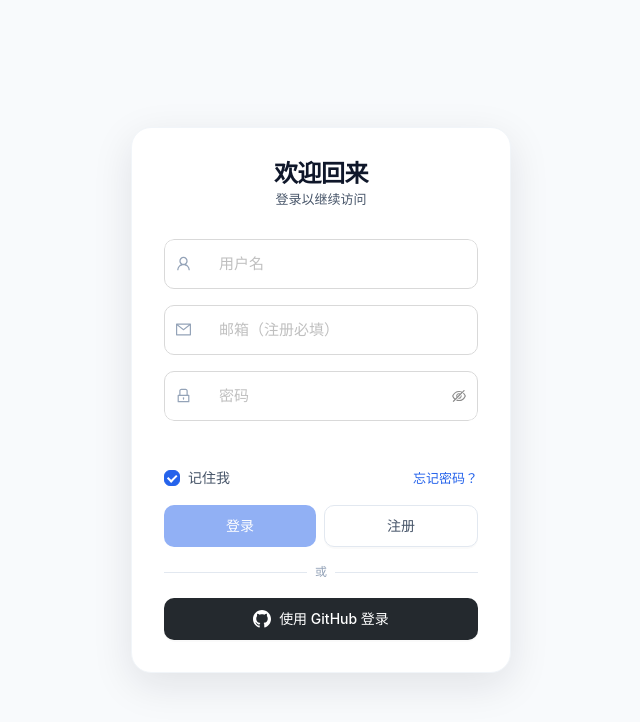
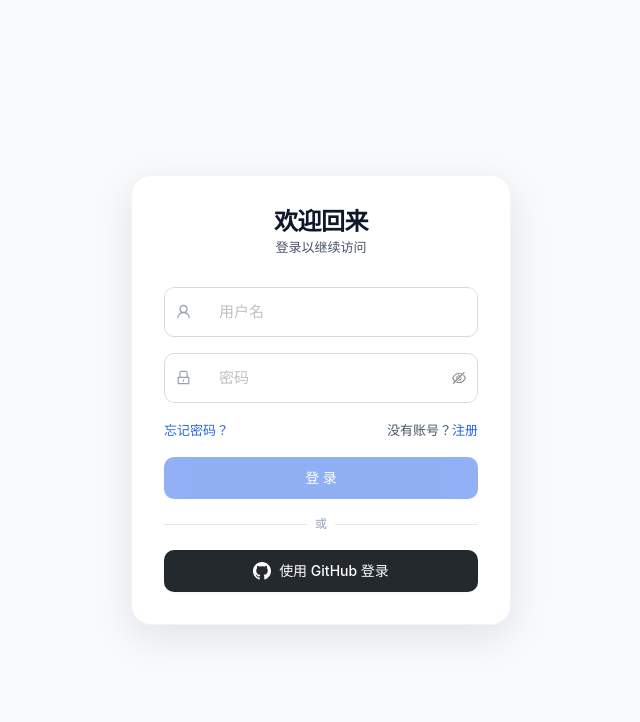
Before and after one commit to swxs/openapi_auth, a Vue app: page /#/ in a window 1280 px wide. Shown: the top 722 px of the page, without its empty margins (319-959 px from the left). Built offline with nearby package versions, Linux system fonts and the light colour scheme; the HTML template or start-up script is replaced by a standard one.

Commit message:
[vibe] feature: 优化主页面UX设计

```diff
--- /dev/null
+++ b/src/utils/oauth.js
@@ -0,0 +1,15 @@
+const OAUTH_QUERY_KEYS = ['client_id', 'redirect_uri', 'state', 'scope']
+
+export function oauthQueryFromRoute(route) {
+  const query = {}
+  for (const key of OAUTH_QUERY_KEYS) {
+    if (route.query[key]) {
+      query[key] = route.query[key]
+    }
+  }
+  return query
+}
+
+export function navQueryFromRoute(route, extra = {}) {
+  return { ...oauthQueryFromRoute(route), ...extra }
+}
--- a/src/views/check-email.vue
+++ b/src/views/check-email.vue
@@ -18,6 +18,7 @@
 
 <script>
 import { resendVerification } from '../api/auth'
+import { navQueryFromRoute } from '../utils/oauth'
 
 export default {
   name: 'CheckEmail',
@@ -48,7 +49,7 @@ export default {
       }
     },
     goLogin() {
-      this.$router.push('/')
+      this.$router.push({ path: '/', query: navQueryFromRoute(this.$route) })
     },
   },
 }
--- a/src/views/forgot-password.vue
+++ b/src/views/forgot-password.vue
@@ -23,6 +23,7 @@
 
 <script>
 import { forgotPassword } from '../api/auth'
+import { navQueryFromRoute } from '../utils/oauth'
 
 export default {
   name: 'ForgotPassword',
@@ -48,7 +49,10 @@ export default {
           const msg = data?.message || message || '请求已提交'
           this.$message.success(msg)
           if (data?.unactivated) {
-            this.$router.push({ path: '/check-email', query: { email: this.form.email } })
+            this.$router.push({
+              path: '/check-email',
+              query: navQueryFromRoute(this.$route, { email: this.form.email }),
+            })
           }
         } else {
           this.$message.error(message || '提交失败')
@@ -60,7 +64,7 @@ export default {
       }
     },
     goLogin() {
-      this.$router.push('/')
+      this.$router.push({ path: '/', query: navQueryFromRoute(this.$route) })
     },
   },
 }
--- a/src/views/index.vue
+++ b/src/views/index.vue
@@ -2,105 +2,111 @@
   <div class="login-container">
     <div class="login-card">
       <header class="login-header">
-        <h1 class="login-title">欢迎回来</h1>
-        <p class="login-subtitle">登录以继续访问</p>
+        <h1 class="login-title">{{ pageTitle }}</h1>
+        <p class="login-subtitle">{{ pageSubtitle }}</p>
       </header>
 
-      <a-form ref="formRef" class="login-form" :model="logins">
+      <a-form ref="formRef" class="login-form" :model="form" :rules="formRules">
         <div class="input-group">
-          <a-form-item class="form-item form-item-inline">
+          <a-form-item name="identifier" class="form-item form-item-inline">
             <a-input
               id="identifier"
               class="modern-input"
-              v-model:value="logins.identifier"
+              v-model:value="form.identifier"
+              name="identifier"
+              autocomplete="username"
               placeholder="用户名"
               allow-clear
-              @blur="verify('identifier')"
-              @focus="verify('identifier')"
             >
               <template #prefix>
-                <UserOutlined class="input-prefix-icon" />
+                <UserOutlined class="input-prefix-icon" aria-hidden="true" />
               </template>
             </a-input>
           </a-form-item>
-          <a-form-item class="form-item form-item-inline">
+          <a-form-item v-if="isRegisterMode" name="email" class="form-item form-item-inline">
             <a-input
               id="email"
               class="modern-input"
-              v-model:value="logins.email"
-              placeholder="邮箱（注册必填）"
+              v-model:value="form.email"
+              name="email"
+              type="email"
+              autocomplete="email"
+              placeholder="邮箱"
               allow-clear
             >
               <template #prefix>
-                <MailOutlined class="input-prefix-icon" />
+                <MailOutlined class="input-prefix-icon" aria-hidden="true" />
               </template>
             </a-input>
           </a-form-item>
-          <a-form-item class="form-item form-item-inline">
+          <a-form-item name="credential" class="form-item form-item-inline">
             <a-input-password
               id="credential"
               class="modern-input"
-              v-model:value="logins.credential"
+              v-model:value="form.credential"
+              name="credential"
+              :autocomplete="isRegisterMode ? 'new-password' : 'current-password'"
               placeholder="密码"
-              @blur="verify('credential')"
-              @focus="verify('credential')"
             >
               <template #prefix>
-                <LockOutlined class="input-prefix-icon" />
+                <LockOutlined class="input-prefix-icon" aria-hidden="true" />
+              </template>
+            </a-input-password>
+          </a-form-item>
+          <a-form-item v-if="isRegisterMode" name="confirm_credential" class="form-item form-item-inline">
+            <a-input-password
+              id="confirm_credential"
+              class="modern-input"
+              v-model:value="form.confirm_credential"
+              name="confirm_credential"
+              autocomplete="new-password"
+              placeholder="确认密码"
+            >
+              <template #prefix>
+                <LockOutlined class="input-prefix-icon" aria-hidden="true" />
               </template>
             </a-input-password>
           </a-form-item>
         </div>
-        <div class="error-row">
-          <div ref="identifier" class="error-wrap">
-            <span class="error-text">请输入用户名</span>
-          </div>
-          <div ref="credential" class="error-wrap">
-            <span class="error-text">请输入密码</span>
-          </div>
-        </div>
 
-        <div class="form-options">
-          <a-checkbox v-model:checked="is_remember" class="remember-checkbox">记住我</a-checkbox>
-          <span class="forget-password" @click="handleForgetPassword">忘记密码？</span>
+        <div class="form-links" :class="{ 'form-links--register': isRegisterMode }">
+          <template v-if="isRegisterMode">
+            <span class="mode-switch">
+              已有账号？<a href="#" @click.prevent="switchMode">登录</a>
+            </span>
+          </template>
+          <template v-else>
+            <span class="forget-password" role="button" tabindex="0" @click="handleForgetPassword" @keydown.enter="handleForgetPassword">忘记密码？</span>
+            <span class="mode-switch">
+              没有账号？<a href="#" @click.prevent="switchMode">注册</a>
+            </span>
+          </template>
         </div>
 
         <div class="form-actions">
           <a-button
             type="primary"
-            class="action-btn login-btn"
-            :loading="loadingSignIn"
-            :disabled="!logins.identifier || !logins.credential"
-            @click="SignIn"
+            class="action-btn submit-btn"
+            :loading="loading"
+            :disabled="isSubmitDisabled"
+            @click="handleSubmit"
           >
-            <span v-if="!loadingSignIn">登录</span>
-            <span v-else>登录中...</span>
-          </a-button>
-
-          <a-button
-            class="action-btn register-btn"
-            :loading="loadingSignUp"
-            @click="SignUp"
-          >
-            <span v-if="!loadingSignUp">注册</span>
-            <span v-else>注册中...</span>
+            {{ submitButtonText }}
           </a-button>
         </div>
 
-        <!-- 分割线 -->
         <div class="divider-wrapper">
           <div class="divider-line"></div>
           <span class="divider-text">或</span>
           <div class="divider-line"></div>
         </div>
 
-        <!-- GitHub登录按钮 -->
         <a-button
           class="github-login-btn"
           :loading="loadingGithub"
           @click="githubLogin"
         >
-          <svg class="github-icon" viewBox="0 0 24 24" fill="currentColor">
+          <svg class="github-icon" viewBox="0 0 24 24" fill="currentColor" aria-hidden="true">
             <path d="M12 0c-6.626 0-12 5.373-12 12 0 5.302 3.438 9.8 8.207 11.387.599.111.793-.261.793-.577v-2.234c-3.338.726-4.033-1.416-4.033-1.416-.546-1.387-1.333-1.756-1.333-1.756-1.089-.745.083-.729.083-.729 1.205.084 1.839 1.237 1.839 1.237 1.07 1.834 2.807 1.304 3.492.997.107-.775.418-1.305.762-1.604-2.665-.305-5.467-1.334-5.467-5.931 0-1.311.469-2.381 1.236-3.221-.124-.303-.535-1.524.117-3.176 0 0 1.008-.322 3.301 1.23.957-.266 1.983-.399 3.003-.404 1.02.005 2.047.138 3.006.404 2.291-1.552 3.297-1.23 3.297-1.23.653 1.653.242 2.874.118 3.176.77.84 1.235 1.911 1.235 3.221 0 4.609-2.807 5.624-5.479 5.921.43.372.823 1.102.823 2.222v3.293c0 .319.192.694.801.576 4.765-1.589 8.199-6.086 8.199-11.386 0-6.627-5.373-12-12-12z"/>
           </svg>
           <span class="github-text">使用 GitHub 登录</span>
@@ -117,33 +123,23 @@ import {
   setToken,
   setRefreshToken,
   getToken,
-  base2obj,
 } from '../utils/auth'
+import { navQueryFromRoute } from '../utils/oauth'
 
 export default {
   name: 'index',
   components: { UserOutlined, LockOutlined, MailOutlined },
   data() {
     return {
-      loadingSignIn: false,
-      loadingSignUp: false,
+      loading: false,
       loadingGithub: false,
       ttype: 1,
-      logins: {
+      form: {
         identifier: '',
         email: '',
         credential: '',
+        confirm_credential: '',
       },
-      rules: {
-        identifier: [
-          { required: true, message: '请输入用户名!', trigger: 'blur' },
-        ],
-        credential: [
-          { required: true, message: '请输入密码!', trigger: 'blur' },
-        ],
-      },
-      is_remember: true,
-      // OAuth参数
       oauthParams: {
         client_id: null,
         redirect_uri: null,
@@ -153,13 +149,88 @@ export default {
     }
   },
   computed: {
-    // 是否是OAuth登录流程
+    isRegisterMode() {
+      return this.$route.query.mode === 'register'
+    },
     isOAuthFlow() {
       return !!(this.oauthParams.client_id && this.oauthParams.redirect_uri)
     },
+    pageTitle() {
+      return this.isRegisterMode ? '创建账号' : '欢迎回来'
+    },
+    pageSubtitle() {
+      return this.isRegisterMode ? '填写信息完成注册' : '登录以继续访问'
+    },
+    submitButtonText() {
+      if (this.loading) {
+        return this.isRegisterMode ? '注册中…' : '登录中…'
+      }
+      return this.isRegisterMode ? '注册' : '登录'
+    },
+    isSubmitDisabled() {
+      if (this.isRegisterMode) {
+        return !this.form.identifier || !this.form.email || !this.form.credential || !this.form.confirm_credential
+      }
+      return !this.form.identifier || !this.form.credential
+    },
+    formRules() {
+      const identifier = [{ required: true, message: '请输入用户名', trigger: 'blur' }]
+      if (!this.isRegisterMode) {
+        return {
+          identifier,
+          credential: [{ required: true, message: '请输入密码', trigger: 'blur' }],
+        }
+      }
+      return {
+        identifier,
+        email: [
+          { required: true, message: '请输入邮箱', trigger: 'blur' },
+          { type: 'email', message: '请输入有效的邮箱地址', trigger: 'blur' },
+        ],
+        credential: [
+          { required: true, message: '请输入密码', trigger: 'blur' },
+          { min: 6, message: '密码至少 6 位', trigger: 'blur' },
+        ],
+        confirm_credential: [
+          { required: true, message: '请确认密码', trigger: 'blur' },
+          { validator: this.validateConfirmPassword, trigger: 'blur' },
+        ],
+      }
+    },
+  },
+  watch: {
+    '$route.query.mode'() {
+      this.resetForm()
+    },
   },
   methods: {
-    // 从URL参数中获取OAuth参数
+    validateConfirmPassword(_rule, value) {
+      if (!value) {
+        return Promise.resolve()
+      }
+      if (value !== this.form.credential) {
+        return Promise.reject('两次密码不一致')
+      }
+      return Promise.resolve()
+    },
+    resetForm() {
+      this.form = {
+        identifier: '',
+        email: '',
+        credential: '',
+        confirm_credential: '',
+      }
+      this.$refs.formRef?.clearValidate()
+    },
+    switchMode() {
+      const query = { ...this.$route.query }
+      if (this.isRegisterMode) {
+        delete query.mode
+      } else {
+        query.mode = 'register'
+      }
+      this.$router.replace({ path: '/', query })
+    },
     parseOAuthParams() {
       const urlParams = new URLSearchParams(window.location.search)
       this.oauthParams = {
@@ -185,39 +256,43 @@ export default {
       const authServer = process.env.VUE_APP_AUTH_SERVER_URL
       window.location.href = `${authServer}/api/oauth/authorize?${params.toString()}`
     },
-    // 登录接口
-    async SignIn() {
-      this.verify('identifier')
-      this.verify('credential')
-      if (!this.logins.identifier || !this.logins.credential) {
-        return false
+    async handleSubmit() {
+      try {
+        await this.$refs.formRef.validate()
+      } catch {
+        return
+      }
+      if (this.isRegisterMode) {
+        await this.signUp()
       } else {
-        this.loadingSignIn = true
+        await this.signIn()
+      }
+    },
+    async signIn() {
+      this.loading = true
       try {
-          let loginInfo = { ttype: this.ttype, identifier: this.logins.identifier, credential: this.logins.credential }
-          let { status, code, data, message } = await login(loginInfo)
+        const loginInfo = {
+          ttype: this.ttype,
+          identifier: this.form.identifier,
+          credential: this.form.credential,
+        }
+        const { code, data, message } = await login(loginInfo)
 
         if (code == 0) {
-            let token = data.token
-            let refreshToken = data.refresh_token
-            setToken(token)
-            setRefreshToken(refreshToken)
-            let userInfo = base2obj(token)
+          setToken(data.token)
+          setRefreshToken(data.refresh_token)
 
-            // 如果是OAuth流程，重定向到授权确认页面
           if (this.isOAuthFlow) {
             this.redirectToOAuthAuthorize()
           } else {
-              // 非OAuth流程，显示成功消息
             this.$message.success('登录成功')
-              // 可以重定向到其他页面
-              // this.$router.push('/')
           }
         } else if (code === 403002) {
           this.$message.warning(message || '邮箱未验证，请查收邮件或重发验证')
-            if (this.logins.email) {
-              this.$router.push({ path: '/check-email', query: { email: this.logins.email } })
-            }
+          this.$router.push({
+            path: '/check-email',
+            query: navQueryFromRoute(this.$route),
+          })
         } else {
           this.$message.error(message || '登录失败')
         }
@@ -225,28 +300,24 @@ export default {
         console.error('登录失败:', error)
         this.$message.error('登录失败，请重试')
       } finally {
-          this.loadingSignIn = false
-        }
+        this.loading = false
       }
     },
-    async SignUp() {
-      this.verify('identifier')
-      this.verify('credential')
-      if (!this.logins.identifier || !this.logins.email || !this.logins.credential) {
-        this.$message.warning('请填写用户名、邮箱和密码')
-        return false
-      } else {
-        this.loadingSignUp = true
+    async signUp() {
+      this.loading = true
       try {
-          let { code, message } = await register({
-            username: this.logins.identifier,
-            email: this.logins.email,
-            password: this.logins.credential,
+        const { code, message } = await register({
+          username: this.form.identifier,
+          email: this.form.email,
+          password: this.form.credential,
         })
 
         if (code == 0) {
           this.$message.success('注册成功，请查收验证邮件')
-            this.$router.push({ path: '/check-email', query: { email: this.logins.email } })
+          this.$router.push({
+            path: '/check-email',
+            query: navQueryFromRoute(this.$route, { email: this.form.email }),
+          })
         } else {
           this.$message.error(message || '注册失败')
         }
@@ -254,34 +325,23 @@ export default {
         console.error('注册失败:', error)
         this.$message.error('注册失败，请重试')
       } finally {
-          this.loadingSignUp = false
-        }
-      }
-    },
-    change(ttype) {
-      this.ttype = ttype
-    },
-    verify(key) {
-      if (!this.logins[key]) {
-        this.$refs[key].classList.add('is-show')
-      } else {
-        this.$refs[key].classList.remove('is-show')
+        this.loading = false
       }
     },
     handleForgetPassword() {
-      this.$router.push('/forgot-password')
+      this.$router.push({
+        path: '/forgot-password',
+        query: navQueryFromRoute(this.$route),
+      })
     },
-    // GitHub登录
     async githubLogin() {
       this.loadingGithub = true
       try {
         const { code, data } = await getGithubLoginUrl()
         if (code === 0 && data && data.auth_url) {
-          // 保存state到sessionStorage，用于回调时验证
           if (data.state) {
             sessionStorage.setItem('github_oauth_state', data.state)
           }
-          // 重定向到GitHub授权页面
           window.location.href = data.auth_url
         } else {
           this.$message.error('获取GitHub登录地址失败')
@@ -293,7 +353,6 @@ export default {
         this.loadingGithub = false
       }
     },
-    // 处理GitHub回调
     handleGithubCallback() {
       const urlParams = new URLSearchParams(window.location.search)
       const token = urlParams.get('token')
@@ -304,11 +363,9 @@ export default {
         setRefreshToken(refreshToken)
         this.$message.success('GitHub登录成功')
 
-        // 如果是OAuth流程，重定向到授权确认页面
         if (this.isOAuthFlow) {
           this.redirectToOAuthAuthorize()
         } else {
-          // 清除URL参数
           window.history.replaceState({}, document.title, window.location.pathname)
         }
       }
@@ -327,7 +384,6 @@ export default {
       this.redirectToOAuthAuthorize()
     }
   },
-  mounted() {},
 }
 </script>
 
@@ -385,7 +441,6 @@ export default {
 }
 
 .login-form {
-  // 输入组：用户名+密码 合为一个框，不散
   .input-group {
     border-radius: @radius-md;
     overflow: hidden;
@@ -402,6 +457,11 @@ export default {
     :deep(.ant-form-item-control-input) {
       border: none !important;
       background: transparent !important;
+    }
+
+    :deep(.ant-form-item-explain-error) {
+      padding: 0 @space-sm @space-xs;
+      font-size: 12px;
     }
   }
 
@@ -462,49 +522,18 @@ export default {
     }
   }
 
-  .error-row {
-    display: flex;
-    flex-wrap: wrap;
-    gap: 0 @space-lg;
-    margin-bottom: @space-md;
-    min-height: 18px;
-  }
-
-  .error-wrap {
-    flex: 1;
-    min-width: 0;
-    margin-top: 0;
-    min-height: 18px;
-    opacity: 0;
-    transition: opacity @duration-normal @ease-out;
-
-    &.is-show {
-      opacity: 1;
-    }
-
-    .error-text {
-      color: @color-error;
-      font-size: 12px;
-    }
-  }
-
-  .form-options {
+  .form-links {
     display: flex;
     justify-content: space-between;
     align-items: center;
+    flex-wrap: wrap;
+    margin-top: @space-md;
     margin-bottom: @space-md;
     font-size: 13px;
     min-height: 22px;
 
-    .remember-checkbox {
-      margin: 0;
-      :deep(.ant-checkbox-inner) {
-        border-radius: @radius-sm;
-      }
-      :deep(.ant-checkbox + span) {
-        color: @color-text-secondary;
-        padding-left: @space-sm;
-      }
+    &--register {
+      justify-content: flex-end;
     }
 
     .forget-password {
@@ -517,16 +546,27 @@ export default {
         text-decoration: underline;
       }
     }
+
+    .mode-switch {
+      color: @color-text-secondary;
+
+      a {
+        color: @color-primary;
+        text-decoration: none;
+
+        &:hover {
+          color: @color-primary-hover;
+          text-decoration: underline;
+        }
+      }
+    }
   }
 
   .form-actions {
-    display: flex;
-    gap: @space-sm;
     margin-bottom: @space-md;
-    align-items: stretch;
 
     .action-btn {
-      flex: 1;
+      width: 100%;
       height: 42px;
       min-height: 42px;
       border-radius: @radius-md;
@@ -543,15 +583,7 @@ export default {
       padding: 0;
       line-height: 1;
 
-      :deep(.ant-btn) {
-        display: inline-flex !important;
-        align-items: center !important;
-        justify-content: center !important;
-        line-height: 1 !important;
-        height: 100%;
-      }
-
-      &.login-btn {
+      &.submit-btn {
         background: @color-primary;
         color: #fff;
 
@@ -563,17 +595,6 @@ export default {
         &:disabled {
           opacity: 0.5;
           cursor: not-allowed;
-        }
-      }
-
-      &.register-btn {
-        background: @color-bg;
-        color: @color-text-secondary;
-        border: 1px solid @color-border;
-
-        &:hover {
-          border-color: @color-primary;
-          color: @color-primary;
         }
       }
     }
@@ -663,14 +684,6 @@ export default {
   .login-header {
     margin-bottom: @space-xl;
   }
-
-  .form-actions {
-    flex-direction: column;
-
-    .action-btn {
-      width: 100%;
-    }
-  }
 }
 
 @media (max-width: 480px) {
@@ -687,4 +700,10 @@ export default {
     font-size: 22px;
   }
 }
+
+@media (prefers-reduced-motion: reduce) {
+  .login-card {
+    animation: none;
+  }
+}
 </style>
--- a/src/views/reset-password.vue
+++ b/src/views/reset-password.vue
@@ -22,6 +22,7 @@
 
 <script>
 import { resetPassword } from '../api/auth'
+import { navQueryFromRoute } from '../utils/oauth'
 
 export default {
   name: 'ResetPassword',
@@ -57,7 +58,7 @@ export default {
         })
         if (code === 0) {
           this.$message.success('密码重置成功，请登录')
-          this.$router.push('/')
+          this.$router.push({ path: '/', query: navQueryFromRoute(this.$route) })
         } else {
           this.$message.error(message || '重置失败')
         }
--- a/src/views/verify-email.vue
+++ b/src/views/verify-email.vue
@@ -14,6 +14,7 @@
 
 <script>
 import { verifyEmail } from '../api/auth'
+import { navQueryFromRoute } from '../utils/oauth'
 
 export default {
   name: 'VerifyEmail',
@@ -52,7 +53,7 @@ export default {
   },
   methods: {
     goLogin() {
-      this.$router.push('/')
+      this.$router.push({ path: '/', query: navQueryFromRoute(this.$route) })
     },
   },
 }
```
Also changed, not shown: 1 other file (tests, documents, lock files or other folders). Lines whose indentation alone changed are shown as unchanged.
